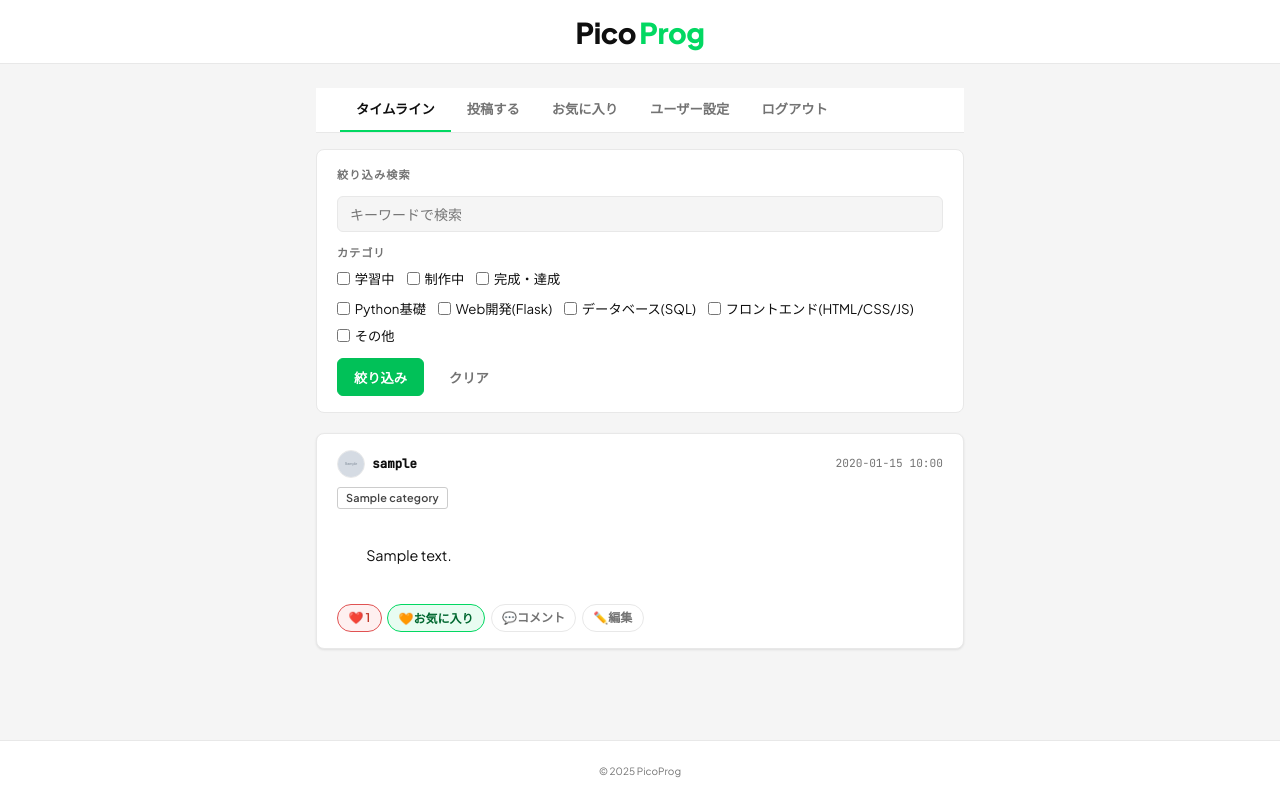
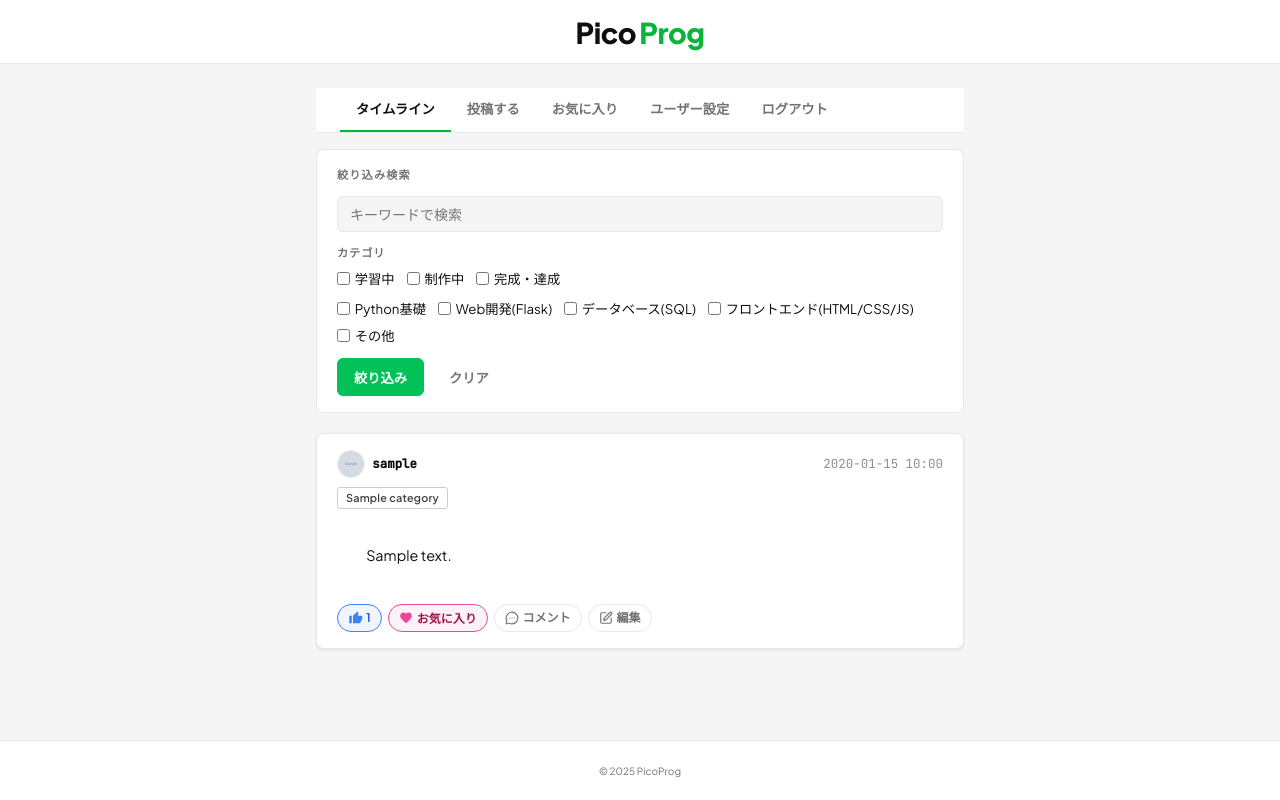
Before and after one commit to silkyworkspace/PicoProg, a Flask app: page / in a window 1280 px wide. Run offline with Flask 3, Linux system fonts and the light colour scheme; the visitor is signed in with stand-in values (Sample User, id 1); tables that the repository leaves empty or names only in its code hold one stand-in row (values such as "Sample post"); grey boxes marked "Sample" are stand-in pictures; some libraries are stand-ins or nearby versions.

Commit message:
いいね、お気に入り、コメント、編集アイコンの変更とカラー調整

```diff
--- a/static/css/style.css
+++ b/static/css/style.css
@@ -1,6 +1,6 @@
 /* ===== TOKENS ===== */
 :root {
-  --green:      #02D862;
+  --green:      #07b53b;
   --green-btn:  #01c158;
   --green-dark: #018a38;
   --green-wash: rgba(2, 216, 98, 0.09);
@@ -297,8 +297,8 @@ button[type="submit"].btn:hover {
 
 .post-date {
   font-family: var(--font-mono);
-  font-size: 0.7rem;
-  color: var(--muted);
+  font-size: 0.78rem;
+  color: #8A8F9D;
 }
 
 /* ===== CATEGORY TAGS ===== */
@@ -357,8 +357,6 @@ button[type="submit"].btn:hover {
   transition: border-color 0.12s, color 0.12s, background 0.12s;
 }
 
-.btn-like:hover,
-.btn-favorite:hover,
 .btn-comment:hover,
 .btn-edit:hover {
   border-color: var(--green);
@@ -366,22 +364,36 @@ button[type="submit"].btn:hover {
   background: var(--green-wash);
 }
 
-.btn-like.active {
-  border-color: #e05252;
-  color: #c0392b;
-  background: #fef0f0;
+.btn-icon {
+  width: 1.2em;
+  height: 1.2em;
+  vertical-align: middle;
 }
 
+/* いいね：青 */
 .btn-like:hover {
-  border-color: #e05252;
-  color: #c0392b;
-  background: #fef0f0;
+  border-color: #3B82F6;
+  color: #1D4ED8;
+  background: #EFF6FF;
+}
+
+.btn-like.active {
+  border-color: #3B82F6;
+  color: #1D4ED8;
+  background: #EFF6FF;
+}
+
+/* お気に入り：ピンク */
+.btn-favorite:hover {
+  border-color: #ec4899;
+  color: #9d174d;
+  background: #fdf2f8;
 }
 
 .btn-favorite.active {
-  border-color: var(--green);
-  color: #016830;
-  background: var(--green-wash);
+  border-color: #ec4899;
+  color: #9d174d;
+  background: #fdf2f8;
 }
 
 .no-posts,
--- a/templates/comment.html
+++ b/templates/comment.html
@@ -24,7 +24,8 @@
         </div>
         <div class="post-actions">
             <button class="btn-like {% if post.is_liked %}active{% endif %}" onclick="toggleLike('{{ post.id }}')">
-                ❤️ {{ post.like_count }}
+                <img src="{{ url_for('static', filename='icons/thumb_up_active.svg' if post.is_liked else 'icons/thumb_up.svg') }}" alt="いいね" class="btn-icon">
+                {{ post.like_count }}
             </button>
         </div>
     </article>
--- a/templates/index.html
+++ b/templates/index.html
@@ -75,17 +75,21 @@
 
         <div class="post-actions">
             <button class="btn-like {% if post.is_liked %}active{% endif %}" data-post-id="{{ post.id }}" onclick="toggleLike('{{ post.id }}')">
-                ❤️ {{ post.like_count }}
+                <img src="{{ url_for('static', filename='icons/thumb_up_active.svg' if post.is_liked else 'icons/thumb_up.svg') }}" alt="いいね" class="btn-icon">
+                {{ post.like_count }}
             </button>
             <button class="btn-favorite {% if post.is_favorited %}active{% endif %}" data-post-id="{{ post.id }}" onclick="toggleFavorite('{{ post.id }}')">
-                🧡お気に入り
+                <img src="{{ url_for('static', filename='icons/heart_active.svg' if post.is_favorited else 'icons/heart.svg') }}" alt="お気に入り" class="btn-icon">
+                お気に入り
             </button>
             <a href="{{ url_for('comment', post_id=post.id) }}" class="btn-comment">
-                💬コメント
+                <img src="{{ url_for('static', filename='icons/comment.svg') }}" alt="コメント" class="btn-icon">
+                コメント
             </a>
             {% if post.user_id == session.user_id %}
             <a href="{{ url_for('edit_post', post_id=post.id)}}" class="btn-edit">
-                ✏️編集
+                <img src="{{ url_for('static', filename='icons/edit.svg') }}" alt="編集" class="btn-icon">
+                編集
             </a>
             {% endif %}
         </div>
```
Also changed, not shown: templates/favorites.html (+9 -6 lines), README.md, static/icons/comment.svg (added), static/icons/edit.svg (added), static/icons/heart.svg (added), static/icons/heart_active.svg (added), static/icons/thumb_up.svg (added), static/icons/thumb_up_active.svg (added).
